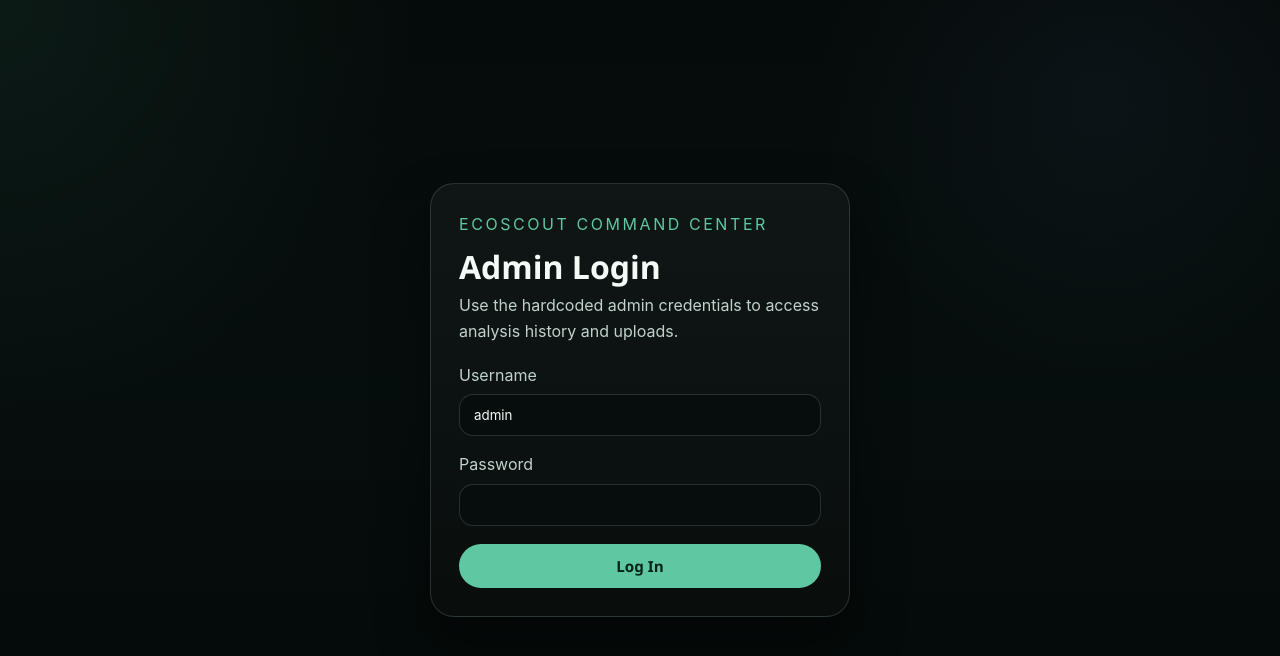
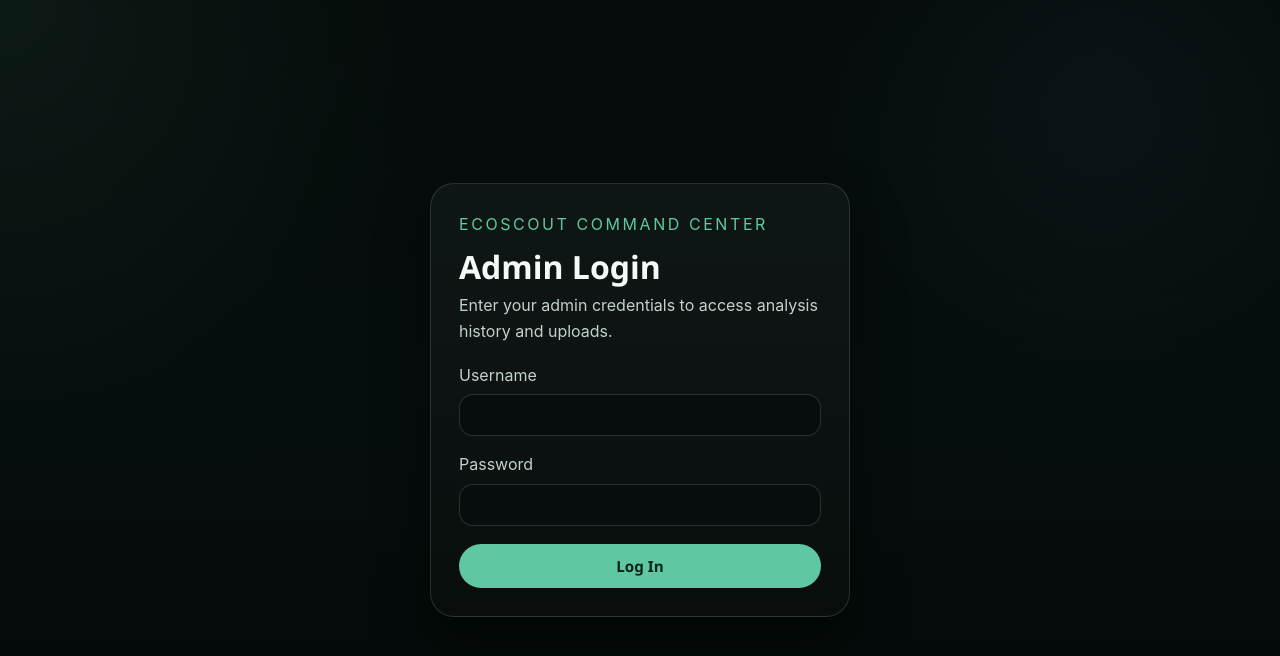
Before and after one commit to saqibb786/EcoScout, a React (Vite) app in the folder frontend/: page / in a window 1280 px wide. Shown: the top 656 px of the page. Built offline with nearby package versions, Linux system fonts and the light colour scheme; no server answers; the HTML template or start-up script is replaced by a standard one.

Commit message:
fix: update admin login prompt and clear default credentials

```diff
--- a/frontend/src/App.jsx
+++ b/frontend/src/App.jsx
@@ -109,7 +109,7 @@ function App() {
   const [isAuthenticated, setIsAuthenticated] = useState(false);
   const [authLoading, setAuthLoading] = useState(true);
   const [authError, setAuthError] = useState('');
-  const [credentials, setCredentials] = useState({ username: 'admin', password: '' });
+  const [credentials, setCredentials] = useState({ username: '', password: '' });
 
   const fetchHistory = async () => {
     const response = await fetch(`${API_BASE}/history`, { credentials: 'include' });
@@ -235,7 +235,7 @@ function App() {
         <form onSubmit={handleLogin} className="auth-card" style={{ width: 'min(100%, 420px)', padding: 28, borderRadius: 24, border: '1px solid rgba(178, 202, 194, 0.18)', background: 'linear-gradient(180deg, rgba(15, 23, 22, 0.98), rgba(9, 14, 13, 0.98))', color: 'var(--text-primary)', boxShadow: 'var(--shadow-lg)' }}>
           <p style={{ letterSpacing: '0.16em', textTransform: 'uppercase', color: 'var(--accent-primary)', marginTop: 0 }}>EcoScout Command Center</p>
           <h1 style={{ margin: '8px 0 6px', fontSize: '2rem' }}>Admin Login</h1>
-          <p style={{ marginTop: 0, color: 'var(--text-secondary)' }}>Use the hardcoded admin credentials to access analysis history and uploads.</p>
+          <p style={{ marginTop: 0, color: 'var(--text-secondary)' }}>Enter your admin credentials to access analysis history and uploads.</p>
           <label style={{ display: 'block', marginTop: 18 }}>
             <span style={{ display: 'block', marginBottom: 6, color: 'var(--text-secondary)' }}>Username</span>
             <input
```
Also changed, not shown: 1 other file (tests, documents, lock files or other folders).
